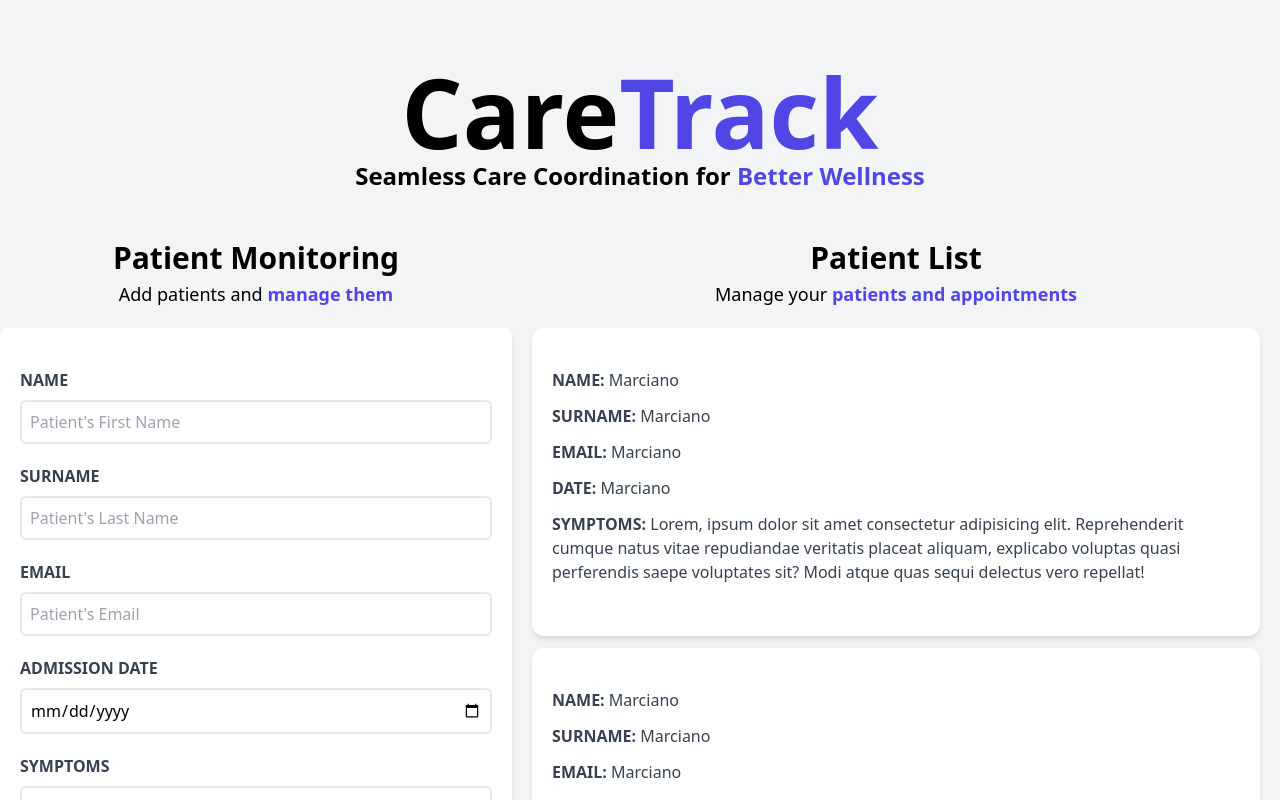
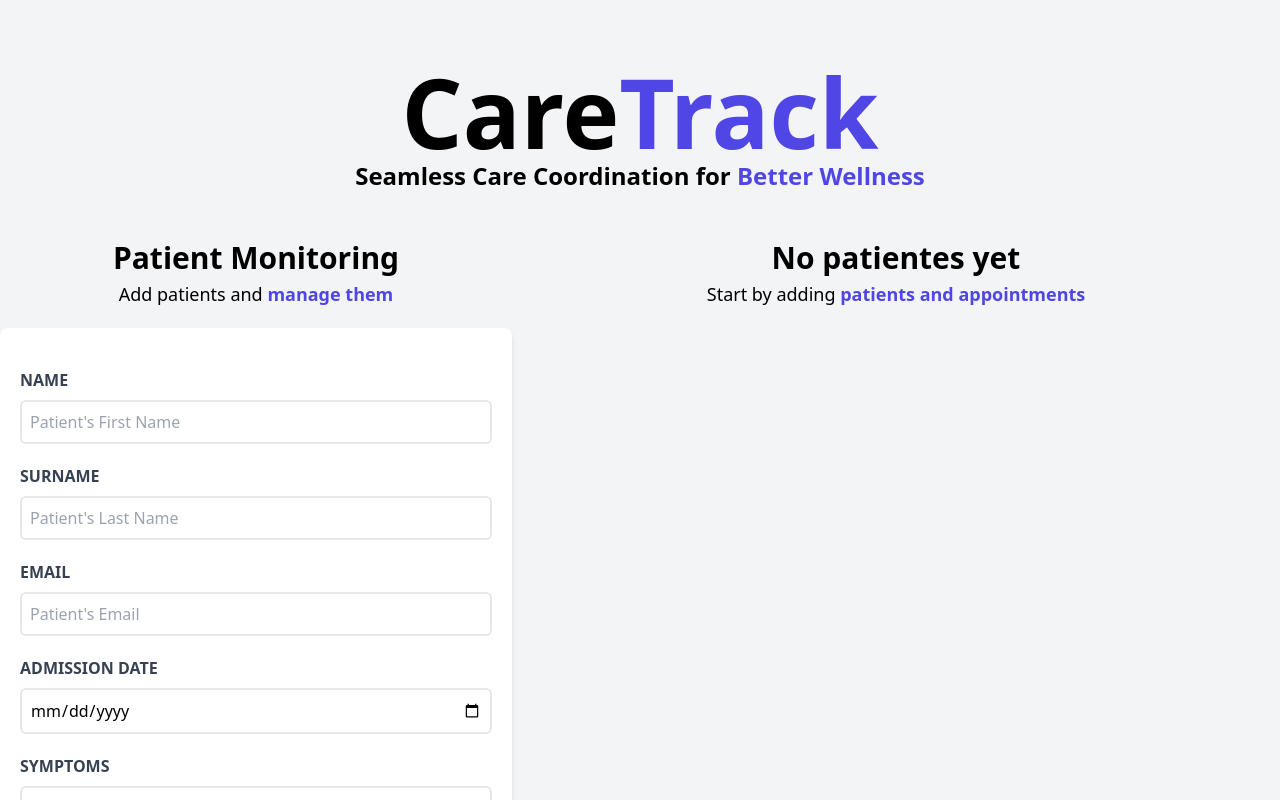
Before and after one commit to cristianaguero/CareTrack, a React (Vite) app: page / in a window 1280 px wide. Shown: the top 800 px of the page. Built offline with nearby package versions, Linux system fonts and the light colour scheme.

Commit message:
showing the patients list

```diff
--- a/src/App.jsx
+++ b/src/App.jsx
@@ -17,7 +17,8 @@ function App() {
           patients={patients}
           setPatients={setPatients}
         />
-        <PatientList />
+        <PatientList
+        patients={patients}/>
       </div>
     </div>
   )
--- a/src/components/Form.jsx
+++ b/src/components/Form.jsx
@@ -21,7 +21,7 @@ function Form({ patients, setPatients }) {
         setValidation(false)
 
         const patientObject = {
-            id: Date.now(),
+            id: Date.now().toString(36).substring(2),
             name,
             surname,
             email,
@@ -29,7 +29,7 @@ function Form({ patients, setPatients }) {
             symptoms
         }
 
-        setPatients([...patients, patientObject])
+        setPatients([ patientObject, ...patients ])
 
         setName('')
         setSurname('')
--- a/src/components/Patient.jsx
+++ b/src/components/Patient.jsx
@@ -1,22 +1,25 @@
 
 
-function Patient() {
+function Patient( {patient} ) {
+
+    const { name, surname, email, admissionDate, symptoms } = patient
+
     return (
         <div className="mx-5 mb-3 bg-white shadow-md px-5 py-10 rounded-xl">
             <p className="font-bold mb-3 text-gray-700 uppercase">Name: {''}
-                <span className="font-normal normal-case"> Marciano </span>
+                <span className="font-normal normal-case"> {name} </span>
             </p>
             <p className="font-bold mb-3 text-gray-700 uppercase">Surname: {''}
-                <span className="font-normal normal-case"> Marciano </span>
+                <span className="font-normal normal-case"> {surname} </span>
             </p>
             <p className="font-bold mb-3 text-gray-700 uppercase">Email: {''}
-                <span className="font-normal normal-case"> Marciano </span>
+                <span className="font-normal normal-case"> {email} </span>
             </p>
             <p className="font-bold mb-3 text-gray-700 uppercase">Date: {''}
-                <span className="font-normal normal-case"> Marciano </span>
+                <span className="font-normal normal-case"> {admissionDate} </span>
             </p>
             <p className="font-bold mb-3 text-gray-700 uppercase">Symptoms: {''}
-                <span className="font-normal normal-case"> Lorem, ipsum dolor sit amet consectetur adipisicing elit. Reprehenderit cumque natus vitae repudiandae veritatis placeat aliquam, explicabo voluptas quasi perferendis saepe voluptates sit? Modi atque quas sequi delectus vero repellat! </span>
+                <span className="font-normal normal-case"> {symptoms} </span>
             </p>
         </div>
     )
--- a/src/components/PatientList.jsx
+++ b/src/components/PatientList.jsx
@@ -1,9 +1,12 @@
 import Patient from "./Patient"
 
+function PatientList({ patients }) {
 
-function PatientList() {
     return (
         <div className="md:w-1/2 lg:w-3/5">
+
+            {patients && patients.length ? (
+                <>
                     <h2 className="text-3xl font-black text-center">Patient List</h2>
                     <p className="text-lg mt-1 text-center mb-5"> Manage your {''}
                         <span className="font-bold text-indigo-600">
@@ -11,11 +14,18 @@ function PatientList() {
                         </span>
                     </p>
 
-            <div className="md:h-screen overflow-y-scroll">
-            <Patient />
-            <Patient />
-            <Patient />
-            </div>
+                    {patients.map(patient => <Patient key={patient.id} patient={patient} />)}
+                </>
+            ) : (
+                <>
+                    <h2 className="text-3xl font-black text-center">No patientes yet</h2>
+                    <p className="text-lg mt-1 text-center mb-5"> Start by adding {''}
+                        <span className="font-bold text-indigo-600">
+                            patients and appointments
+                        </span>
+                    </p>
+                </>
+            )}
         </div>
     )
 }
```
Lines whose indentation alone changed are shown as unchanged.
